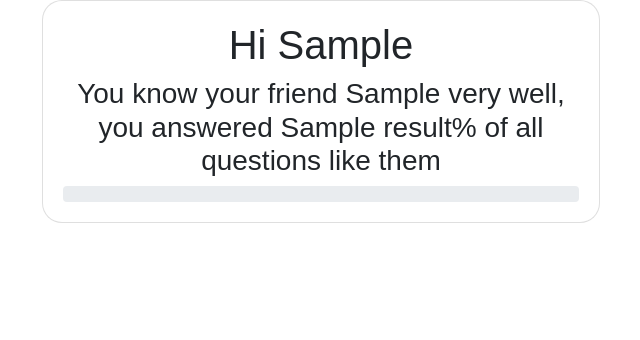
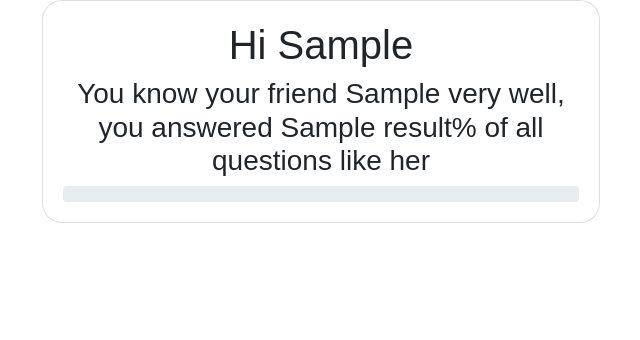
Before and after one commit to hasanagha/friendship-test, a Django app: template ftest/templates/ftest/quiz_submission.html in a window 1280 px wide. Shown: the part 117-457 px from the top of the page, without its empty margins (319-959 px from the left). Run offline with Django 4.2, Linux system fonts and the light colour scheme; the template is opened without the code that fills it: most values are stand-ins (such as "Sample title", 1, 10 or a date in 2020).

Commit message:
gender pronoun handling on result page

```diff
--- a/ftest/templates/ftest/quiz_submission.html
+++ b/ftest/templates/ftest/quiz_submission.html
@@ -7,7 +7,8 @@
         <div class="card-body">
             <h1>Hi {{ object.user.username|title }}</h1>
 
-            <h3>You know your friend {{ object.quiz.user.username|title }} very well, you answered {{ object.result }}% of all questions like them</h3>
+            <h3>You know your friend {{ object.quiz.user.username|title }} very well, you answered {{ object.result }}% of all questions like {% if object.quiz.user.gender == 'male' %}hime{% else %}her{% endif %}</h3>
+
             <div class="progress">
                 <div class="progress-bar progress-bar-striped bg-success" role="progressbar" style="width: {{ object.result }}%" aria-valuenow="{{ object.result }}" aria-valuemin="0" aria-valuemax="100"></div>
             </div>
```
